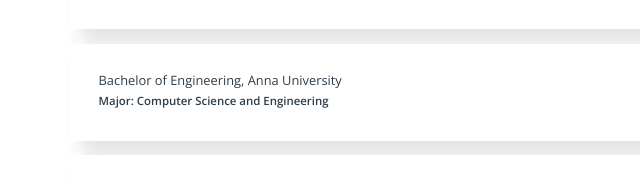
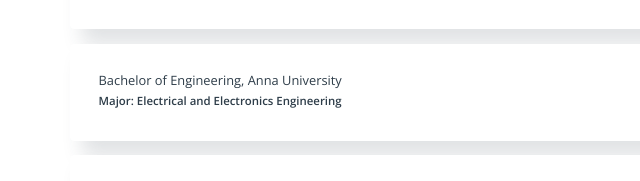
Before and after one commit to karthic-psa/Portfolio, a website: page index.html in a window 1280 px wide. Shown: the part 3219-3400 px from the top of the page, 0-640 px from the left. Drawn offline with nearby package versions, Linux system fonts and the light colour scheme; a web font is replaced by a local one.

Commit message:
Update index.html

```diff
--- a/index.html
+++ b/index.html
@@ -596,7 +596,7 @@
                             <div class="education-diploma-box text-label-deco">Bachelor of Engineering, Anna University</div>
                             <div class="education-dates text-samll-Toupper-case text-samll-case-deco">August 2010 - May 2014</div>
                         </div>
-                        <div class="education-college-name">Major: Computer Science and Engineering</div>
+                        <div class="education-college-name">Major: Electrical and Electronics Engineering</div>
                         <div class="education-explaination text-explanation-d"></div>
                     </div>
                     <div class="card-style-card card-style-card-2 card-style-section-base card-style-card-base card-padding education-card-style">
```
